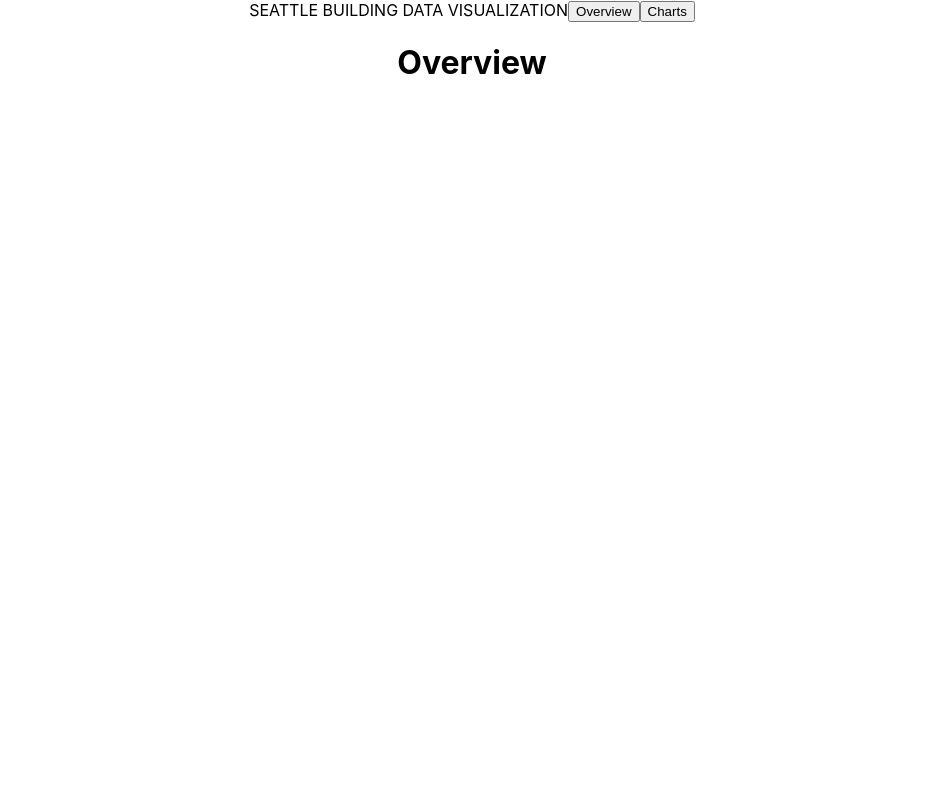
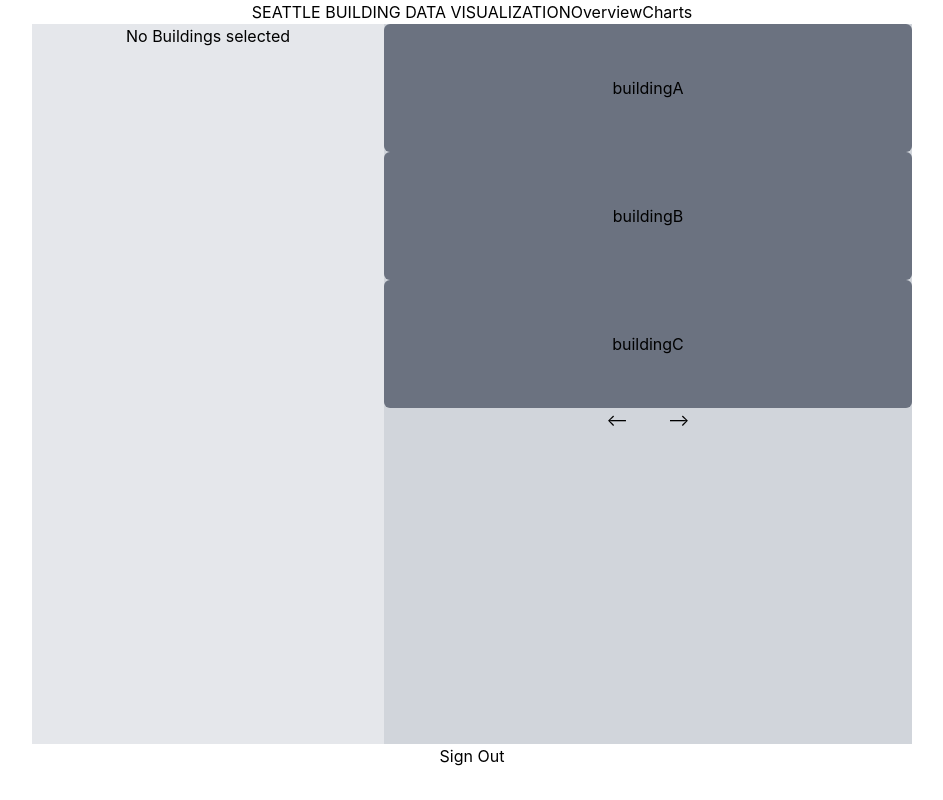
Before and after one commit to awsk1994/VaradiseAssignmentFrontend, a React (Create React App) app: page /buildings in a window 1280 px wide. Shown: the whole page, without its empty margins (168-1111 px from the left). Built offline with nearby package versions, Linux system fonts and the light colour scheme.

Commit message:
Add tailwind, draft structure buildings overview

```diff
--- a/package.json
+++ b/package.json
@@ -35,5 +35,8 @@
       "last 1 firefox version",
       "last 1 safari version"
     ]
+  },
+  "devDependencies": {
+    "tailwindcss": "^3.3.3"
   }
 }
--- a/src/App.css
+++ b/src/App.css
@@ -1,5 +1,7 @@
 .App {
   text-align: center;
+  height: 90vh;
+  margin: 0 200px;
 }
 
 .App-logo {
--- a/src/Building/Main.jsx
+++ b/src/Building/Main.jsx
@@ -11,15 +11,17 @@ function Main() {
     // TODO: if no login cookie, re-direct to login
 
     return (
-        <div>
+        <div style={{height: '100%'}}>
             <div>
                 <span>SEATTLE BUILDING DATA VISUALIZATION</span>
                 <button onClick={() => setTab(TabOverview)}>Overview</button>
                 <button onClick={() => setTab(TabCharts)}>Charts</button>
             </div>
 
-            { tab == TabOverview && <Overview/> }
-            { tab == TabCharts && <Chart/> }
+            {tab == TabOverview && <Overview/>}
+            {tab == TabCharts && <Chart />}
+
+            <button>Sign Out</button>
         </div>
     )
 }
--- a/src/Building/Overview.jsx
+++ b/src/Building/Overview.jsx
@@ -1,7 +1,77 @@
+import { useState } from 'react';
+
+const sampleBuildings = [
+    {
+        name: 'buildingA',
+        info: "aisjdfia s",
+    },
+    {
+        name: 'buildingB',
+        info: "aisjdfia s",
+    },
+    {
+        name: 'buildingC',
+        info: "aisjdfia s",
+    }
+]
+
 function Overview() {
+    const [buildings, setBuildings] = useState(sampleBuildings);
+    const [selected, setSelected] = useState(null);
+
+    return (
+        <div style={{ height: '100%' }}>
+            <div class="grid grid-cols-5" style={{ height: '100%' }}>
+                <div class="col-span-2 bg-gray-200">
+                    {selected == null && <div>No Buildings selected</div>}
+                    {selected != null &&
+                        <BuildingInfo selected={selected} />
+                    }
+                </div>
+                <div class="col-span-3 bg-gray-300">
+                    <BuildingsList buildings={buildings} setSelected={setSelected} />
+                </div>
+            </div>
+        </div>
+
+    )
+}
+
+function BuildingInfo(props) {
     return (
         <div>
-            <h1>Overview</h1>
+            <div>
+                Name: {props.selected.name}
+            </div>
+            <div>
+                Info: {props.selected.info}
+            </div>
+            <Map/>
+        </div>
+    )
+}
+
+function Map() {
+    return (
+        <div style={{height: '50px', backgroundColor: 'green'}}></div>
+    )
+}
+
+function BuildingsList(props) {
+    return (
+        <div>
+            {props.buildings.map((building) => (
+                <button
+                    key={building.id}
+                    className="h-32 bg-gray-500 rounded-md flex items-center justify-center"
+                    style={{ width: '100%' }}
+                    onClick={() => props.setSelected(building)}
+                >
+                    {building.name}
+                </button>
+            ))}
+            <button className="mx-5">{"<--"}</button>
+            <button className="mx-5">{"-->"}</button>
         </div>
     )
 }
--- a/src/index.css
+++ b/src/index.css
@@ -11,3 +11,7 @@ code {
   font-family: source-code-pro, Menlo, Monaco, Consolas, 'Courier New',
     monospace;
 }
+
+@tailwind base;
+@tailwind components;
+@tailwind utilities;
--- /dev/null
+++ b/tailwind.config.js
@@ -0,0 +1,10 @@
+/** @type {import('tailwindcss').Config} */
+module.exports = {
+  content: [
+    "./src/**/*.{js,jsx,ts,tsx}",
+  ],
+  theme: {
+    extend: {},
+  },
+  plugins: [],
+}
```
Also changed, not shown: 1 other file (tests, documents, lock files or other folders).
